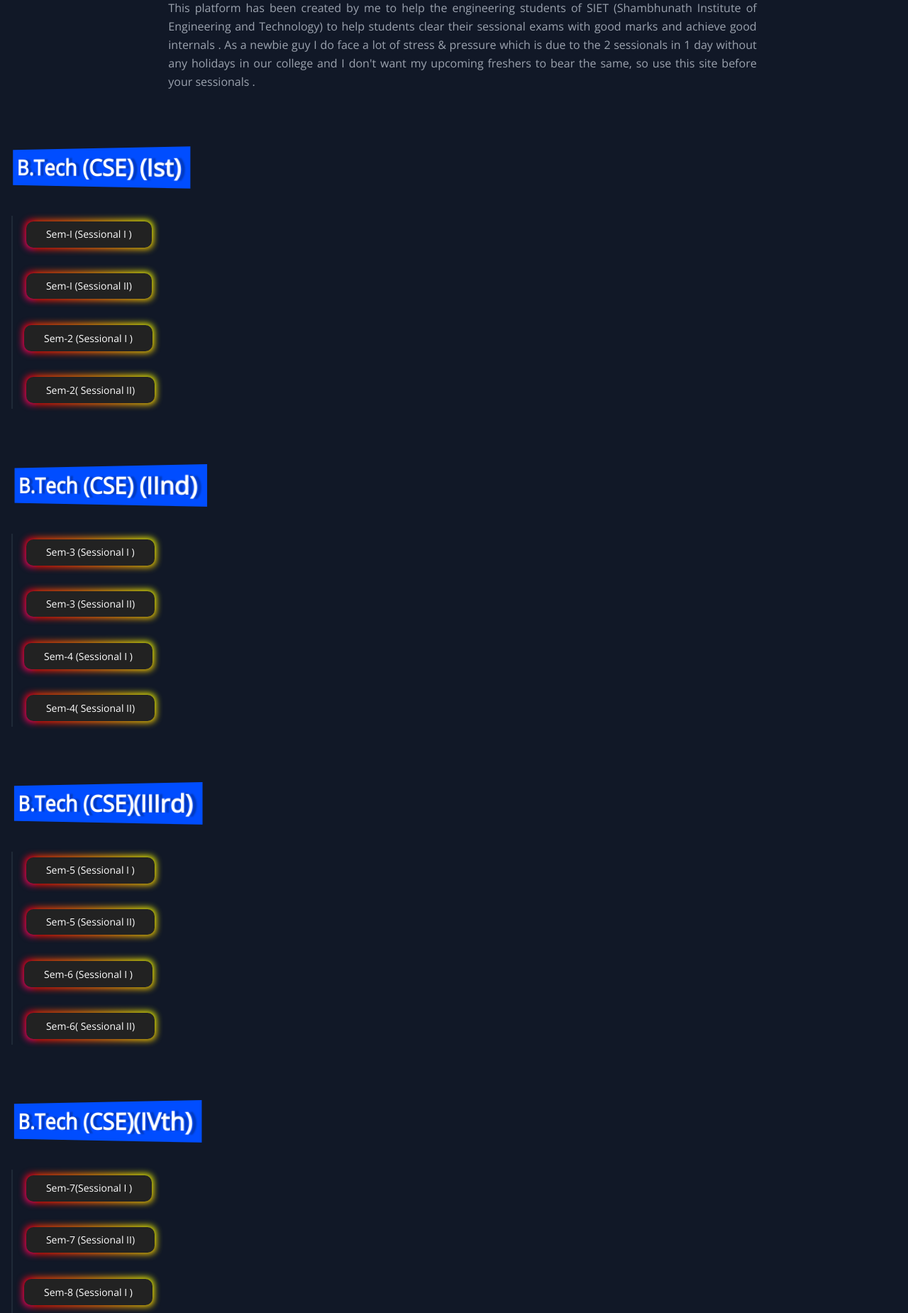
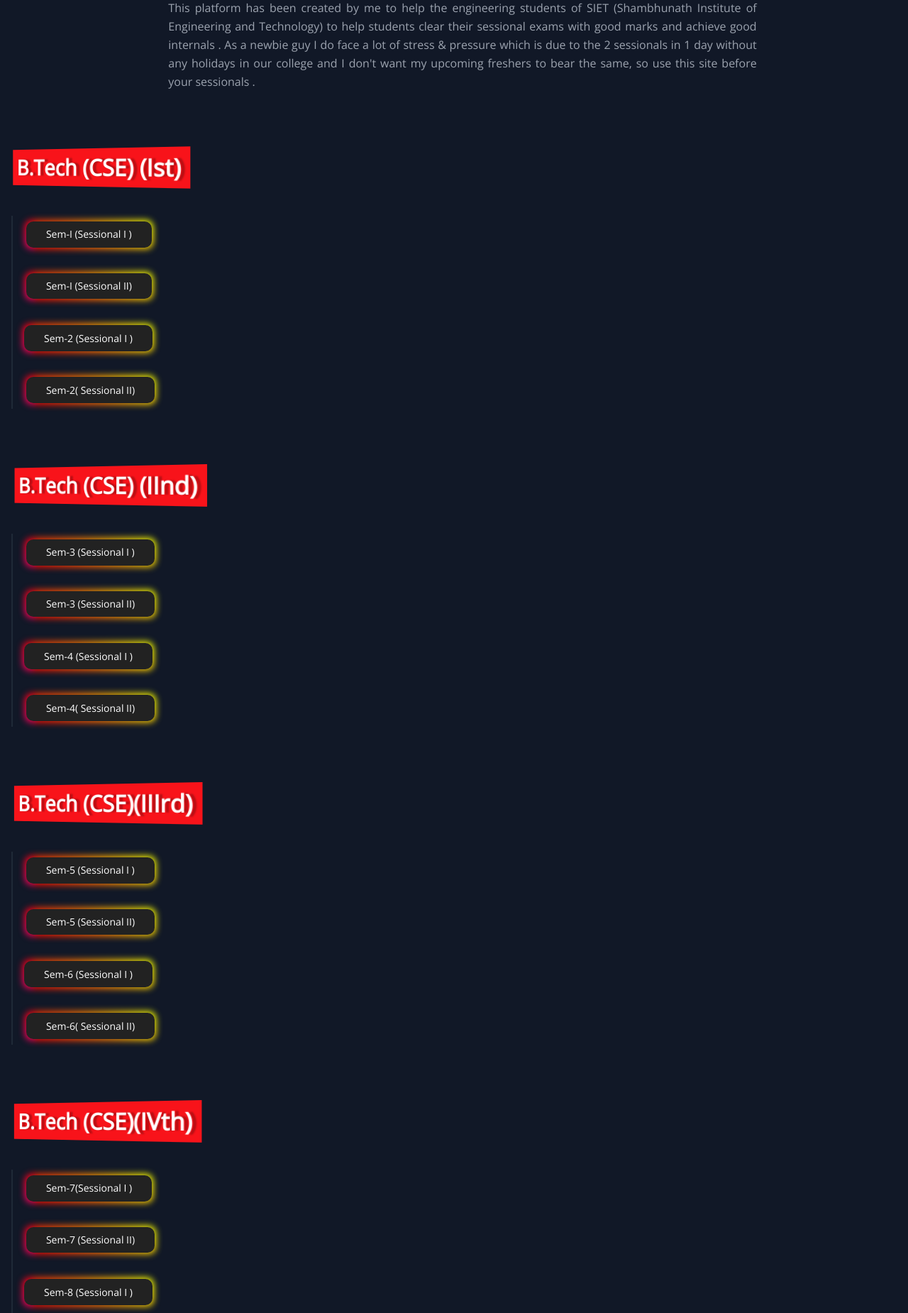
Before and after one commit to SudoKIngpin/Flask-App, a Flask app: page / in a window 1280 px wide. Shown: the part 186-2036 px from the top of the page at 71% size. Run offline with Flask 2, Linux system fonts and the light colour scheme.

Commit message:
Red Color implemented

```diff
--- a/static/style.css
+++ b/static/style.css
@@ -83,7 +83,7 @@ overflow-x:hidden;
   --c: #fff;
   /* text color */
   background: linear-gradient(90deg, #0000 33%, #fff5, #0000 67%) var(--_p,100%)/300% no-repeat,
-    #004dff;
+    #f8131a;
   /* background color */
   color: #0000;
   border: none;
```
